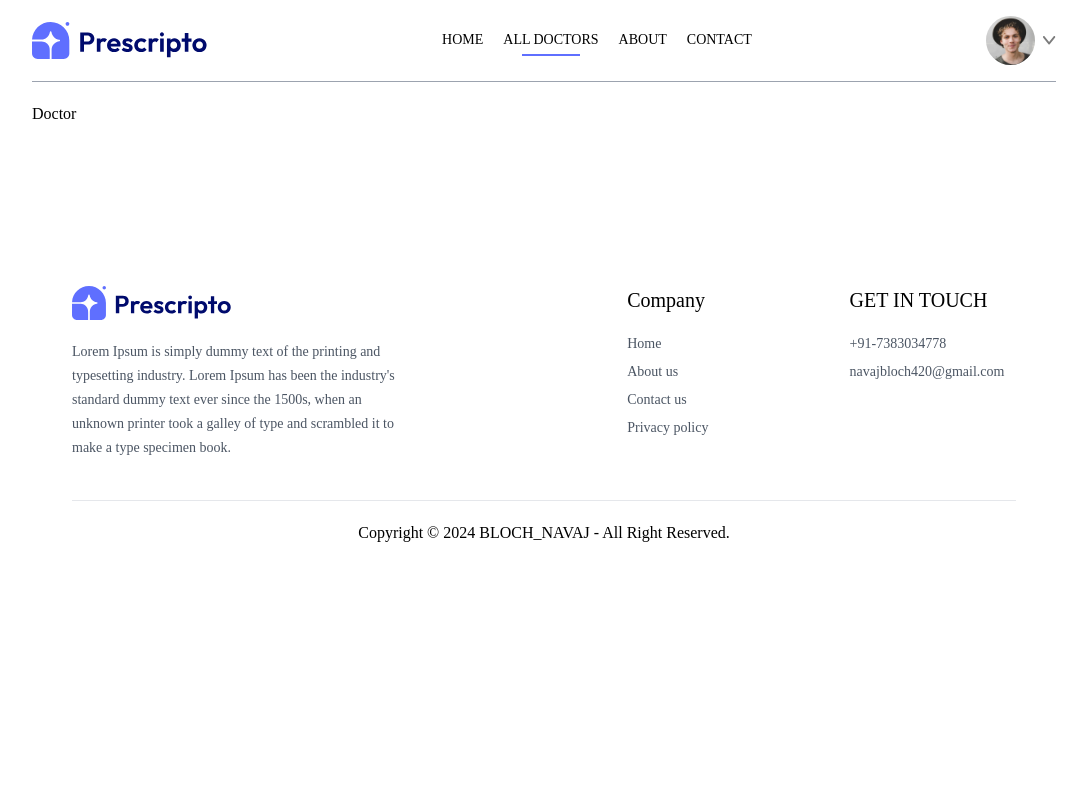
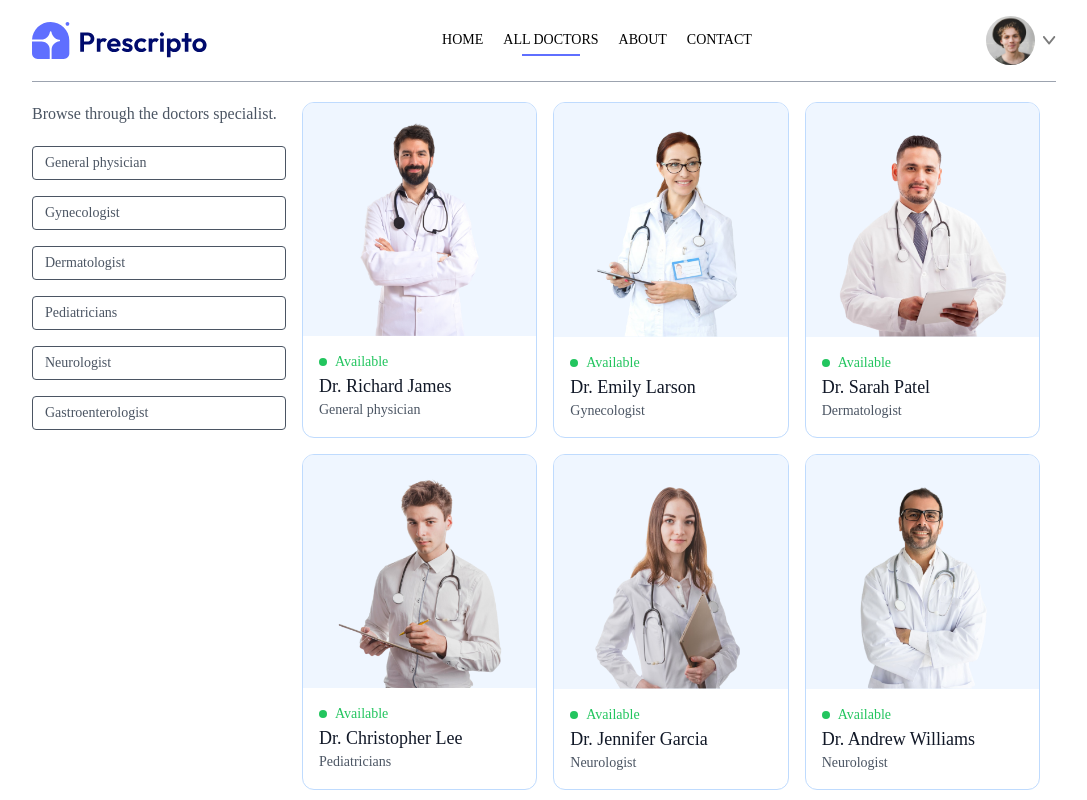
Before and after one commit to Blochnavaj/Doctor_Booking_System, a React (Vite) app in the folder Frontend/: page /doctor in a window 1280 px wide. Shown: the top 800 px of the page, without its empty margins (96-1183 px from the left). Built offline with nearby package versions, Linux system fonts and the light colour scheme; a web font is replaced by a local one.

Commit message:
completed Doctor section

```diff
--- a/Frontend/src/Pages/Doctor.jsx
+++ b/Frontend/src/Pages/Doctor.jsx
@@ -1,9 +1,59 @@
-import React from 'react'
+import React, { useState } from 'react';
+import { doctors } from '../assets/assets';
+import { useNavigate } from 'react-router-dom';
 
 function Doctor() {
+  const navigate = useNavigate();
+  const [selectedSpeciality, setSelectedSpeciality] = useState('');
+
+  const handleSpecialityClick = (speciality) => {
+    setSelectedSpeciality(speciality);
+  };
+
+  // Filter doctors based on the selected specialty
+  const filteredDoctors = selectedSpeciality
+    ? doctors.filter((doctor) => doctor.speciality === selectedSpeciality)
+    : doctors;
+
   return (
-    <div>Doctor</div>
-  )
+    <div className="flex justify-between mt-5">
+      {/* Left Box for Text */}
+      <div className="flex flex-col gap-5 w-1/3">
+        <p className='text-gray-600'>Browse through the doctors specialist.</p>
+        <div>
+          <div className='flex text-sm text-gray-600 flex-col gap-4'>
+            <p onClick={() => handleSpecialityClick('General physician')} className={`w-[94vw] sm:w-auto pl-3 py-1.5 pr-16 border border-gray-600 rounded transition-all cursor-pointer`}>General physician</p>
+            <p onClick={() => handleSpecialityClick('Gynecologist')} className={`w-[94vw] sm:w-auto pl-3 py-1.5 pr-16 border border-gray-600 rounded transition-all cursor-pointer`}>Gynecologist</p>
+            <p onClick={() => handleSpecialityClick('Dermatologist')} className={`w-[94vw] sm:w-auto pl-3 py-1.5 pr-16 border border-gray-600 rounded transition-all cursor-pointer`}>Dermatologist</p>
+            <p onClick={() => handleSpecialityClick('Pediatricians')} className={`w-[94vw] sm:w-auto pl-3 py-1.5 pr-16 border border-gray-600 rounded transition-all cursor-pointer`}>Pediatricians</p>
+            <p onClick={() => handleSpecialityClick('Neurologist')} className={`w-[94vw] sm:w-auto pl-3 py-1.5 pr-16 border border-gray-600 rounded transition-all cursor-pointer`}>Neurologist</p>
+            <p onClick={() => handleSpecialityClick('Gastroenterologist')} className={`w-[94vw] sm:w-auto pl-3 py-1.5 pr-16 border border-gray-600 rounded transition-all cursor-pointer`}>Gastroenterologist</p>
+          </div>
+        </div>
+      </div>
+
+      {/* Right Side for Cards */}
+      <div className='w-full grid grid-cols-auto gap-4 px-4'>
+        {filteredDoctors.map((item, index) => (
+          <div
+            onClick={() => navigate(`/appiontments/${item._id}`)}
+            className='border border-blue-200 rounded-xl overflow-hidden cursor-pointer hover:translate-y-[-10px] transition-all duration-500'
+            key={index}
+          >
+            <img className='bg-blue-50' src={item.image} alt="" />
+            <div className='p-4'>
+              <div className='flex text-sm text-green-500 items-center text-center gap-2'>
+                <p className='w-2 h-2 bg-green-500 rounded-full'></p>
+                <p>Available</p>
+              </div>
+              <p className='text-gray-900 font-medium text-lg'>{item.name}</p>
+              <p className='text-gray-600 text-sm'>{item.speciality}</p>
+            </div>
+          </div>
+        ))}
+      </div>
+    </div>
+  );
 }
 
-export default Doctor
+export default Doctor;
```
